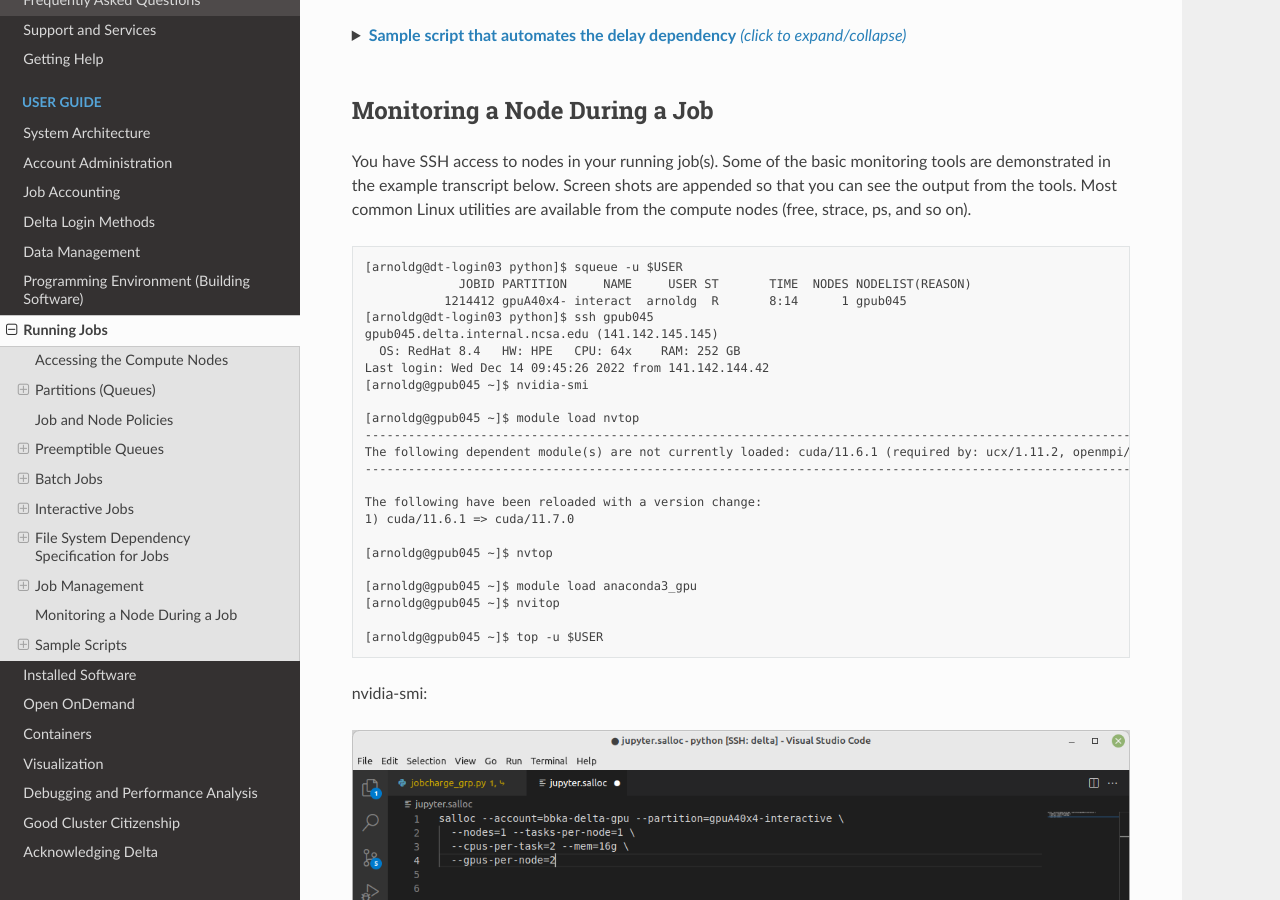
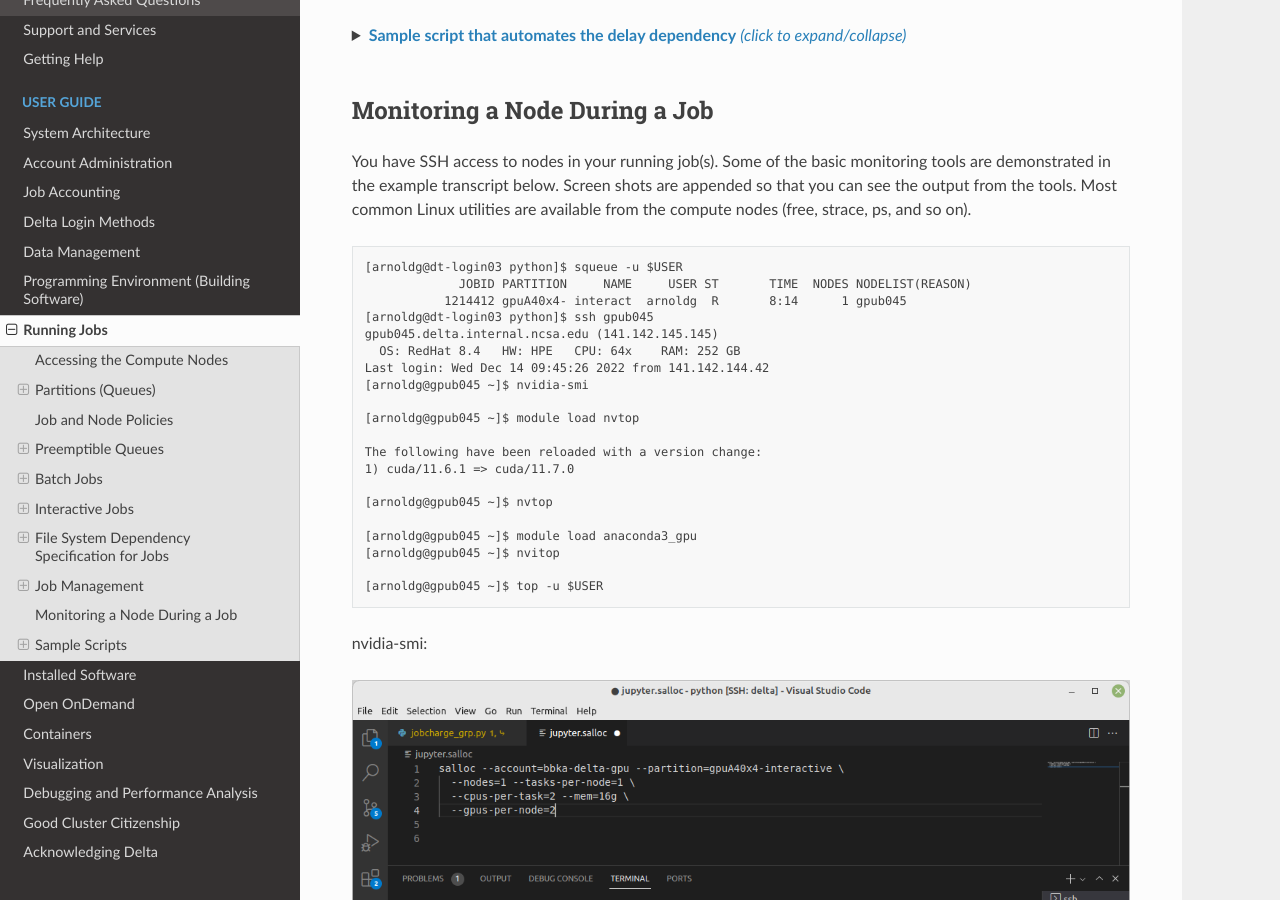
Before and after one commit to ncsa/Delta_doc, a Sphinx documentation site: the page built from docs/source/user_guide/running_jobs.rst, in a window 1280 px wide and 900 px high, scrolled down 10207 px. Built offline with Sphinx 7.4.7 and the Read the Docs theme 3.1.0, drawn with Linux system fonts in a browser that asks for light colours.

Commit message:
Update running_jobs.rst
removed reference to ucx

```diff
--- a/docs/source/user_guide/running_jobs.rst
+++ b/docs/source/user_guide/running_jobs.rst
@@ -698,9 +698,6 @@ You have SSH access to nodes in your running job(s). Some of the basic monitorin
    [arnoldg@gpub045 ~]$ nvidia-smi
 
    [arnoldg@gpub045 ~]$ module load nvtop
-   ---------------------------------------------------------------------------------------------------------------------
-   The following dependent module(s) are not currently loaded: cuda/11.6.1 (required by: ucx/1.11.2, openmpi/4.1.2)
-   ---------------------------------------------------------------------------------------------------------------------
 
    The following have been reloaded with a version change:
    1) cuda/11.6.1 => cuda/11.7.0
```
